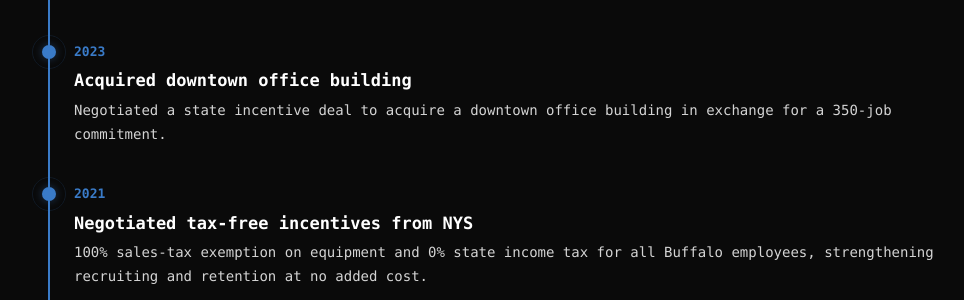
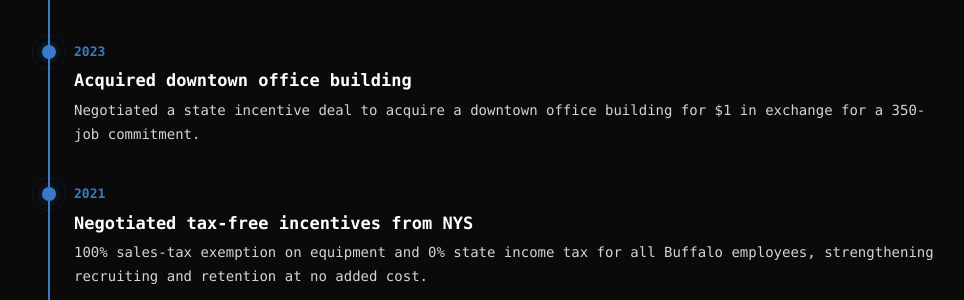
Before and after one commit to nko614/kosinski-website, a Flask app: page /resume in a window 1280 px wide. Shown: the part 736-1036 px from the top of the page, without its empty margins (150-1114 px from the left). Run offline with Flask 3, Linux system fonts and the light colour scheme; some libraries are stand-ins or nearby versions.

Commit message:
Add $1 detail to 2023 timeline entry
Co-Authored-By: Claude Opus 4.6 <noreply@anthropic.com>

```diff
--- a/templates/resume.html
+++ b/templates/resume.html
@@ -81,7 +81,7 @@
                 <div class="timeline-year">2023</div>
                 <div class="timeline-content">
                     <div class="timeline-title">Acquired downtown office building</div>
-                    <div class="timeline-desc">Negotiated a state incentive deal to acquire a downtown office building in exchange for a 350-job commitment.</div>
+                    <div class="timeline-desc">Negotiated a state incentive deal to acquire a downtown office building for $1 in exchange for a 350-job commitment.</div>
                 </div>
                 <div class="timeline-slideshow">
                     <div class="slideshow-track">
```
